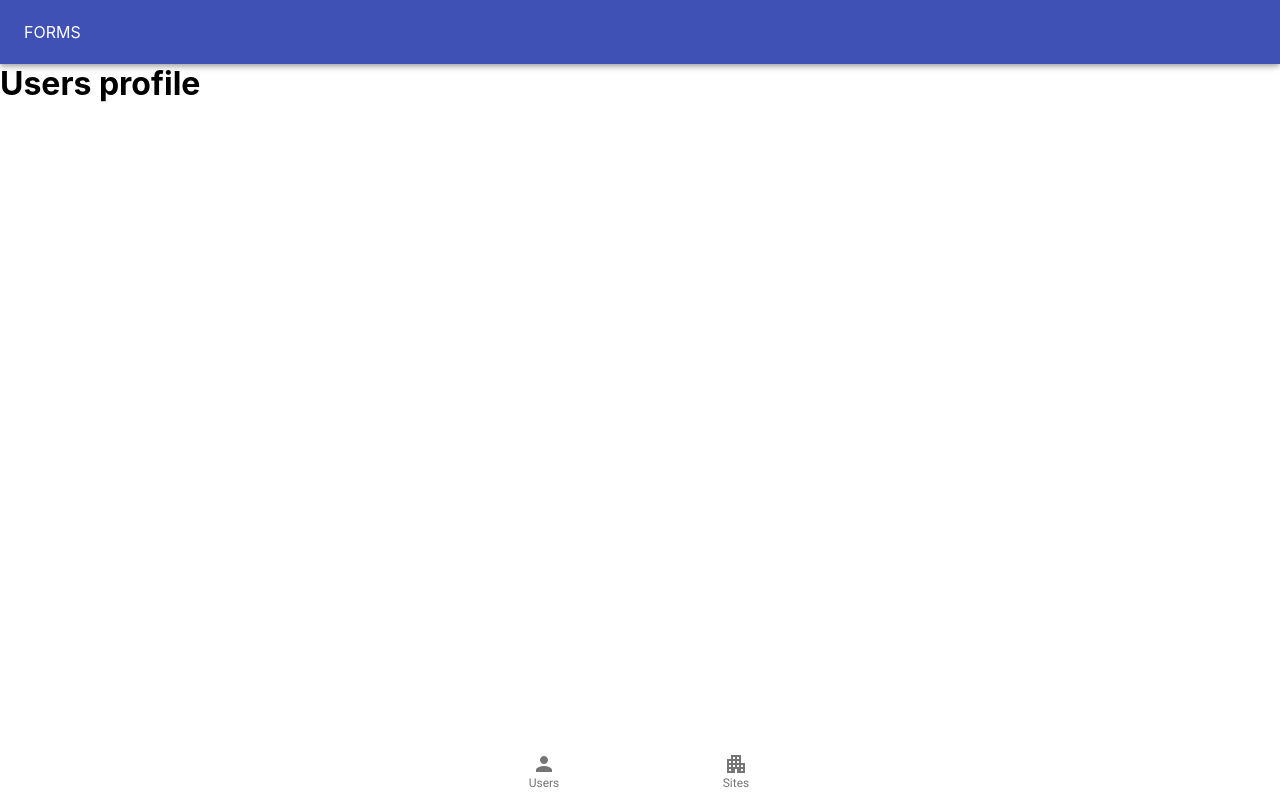
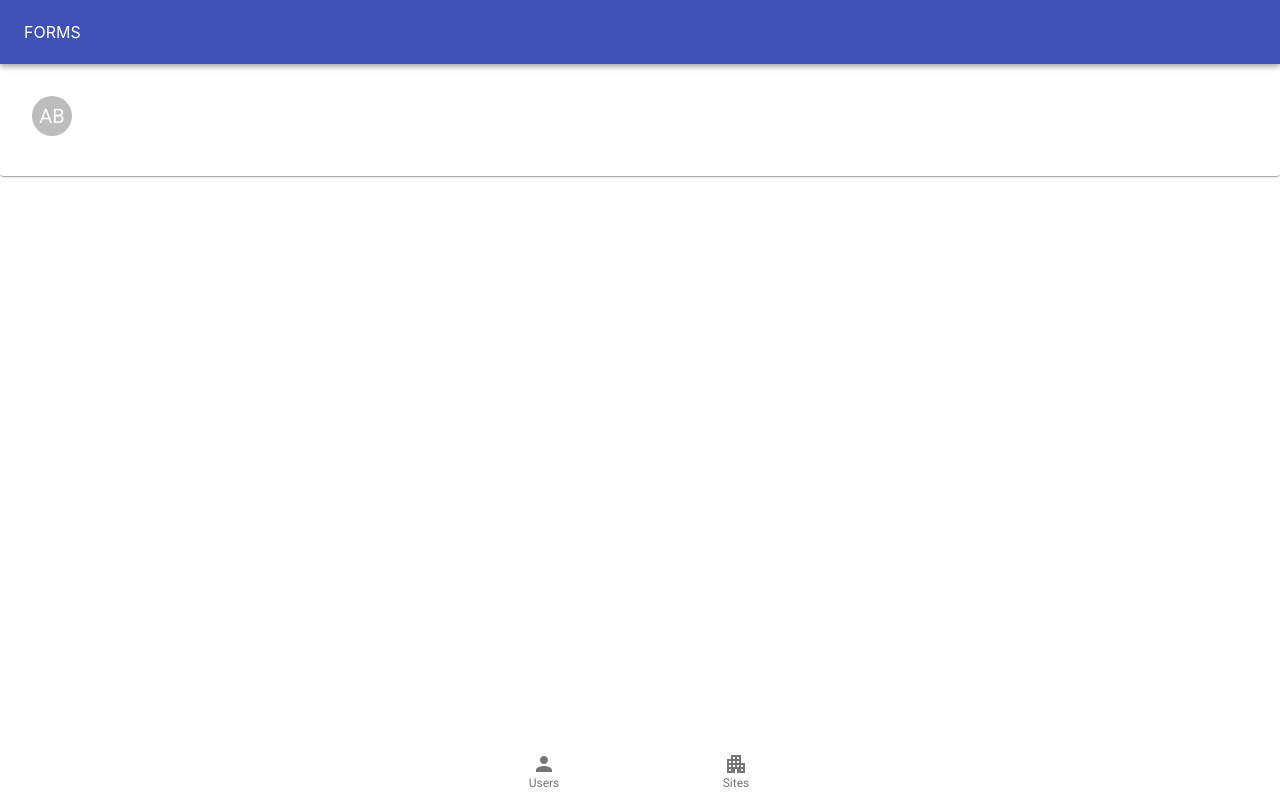
Before and after one commit to ChandrakantPal/Forms_App, a React (Create React App) app: page /userP in a window 1280 px wide. Built offline with nearby package versions, Linux system fonts and the light colour scheme.

Commit message:
UserProfile

```diff
--- a/src/components/Users/UserProfile/UserProfile.js
+++ b/src/components/Users/UserProfile/UserProfile.js
@@ -1,11 +1,16 @@
 import React, { Component } from 'react';
-
+import { Card, CardContent, CardHeader, Avatar } from '@material-ui/core';
 class UserProfile extends Component {
     render () {
         return (
-            <div>
-                <h1>Users profile</h1>
-            </div>
+            <Card>
+                <CardContent>
+                    <CardHeader
+                        avatar={<Avatar aria-label="User">AB</Avatar>}
+                        title={this.props.name}
+                        subheader={this.props.mail} />
+                </CardContent>
+            </Card>
         );
     }
 }
--- a/src/components/Users/Users.js
+++ b/src/components/Users/Users.js
@@ -1,6 +1,6 @@
 import React, { Component, Fragment } from 'react';
 import User from './User/User';
-import { List, Divider} from '@material-ui/core'
+import { List, Divider} from '@material-ui/core';
 
 class Users extends Component {
   state = {
@@ -14,6 +14,8 @@ class Users extends Component {
 
   userClickHandler = () =>{
     this.props.history.push("/userP");
+    console.log(this.props);
+
   }
 
 
```
